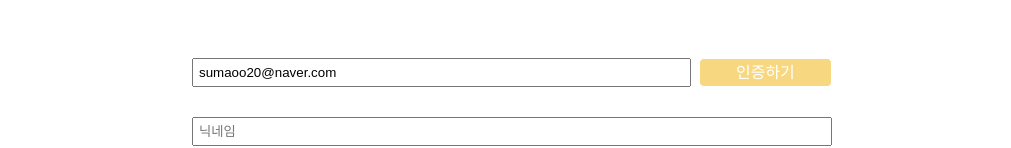
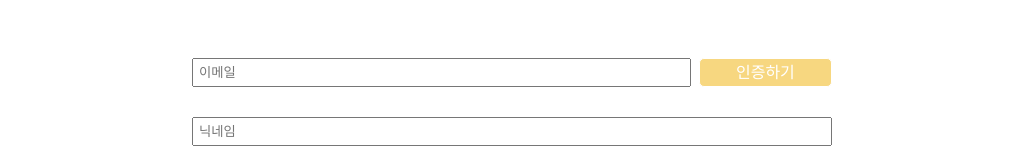
Before and after one commit to bellDev-code/question-react-frontend, a React (Create React App) app: page /#/join in a window 1280 px wide. Shown: the part 201-349 px from the top of the page, without its empty margins (128-1139 px from the left). Built offline with nearby package versions, Linux system fonts and the light colour scheme.

Commit message:
join page css

```diff
--- a/src/routes/Auth/Join.js
+++ b/src/routes/Auth/Join.js
@@ -104,7 +104,7 @@ const passworRegex = /(?=.*\d{1,50})(?=.*[~`!@#$%\_^&*()-+=]{1,50})(?=.*[a-zA-Z]
 
 const Join = () => {
   const history = useHistory();
-  const [email, setEmail] = useState("sumaoo20@naver.com");
+  const [email, setEmail] = useState("");
   const [nickName, setNickName] = useState("");
   const [password, setPassword] = useState("");
   const [isEmail, setIsEmail] = useState(false);
```
